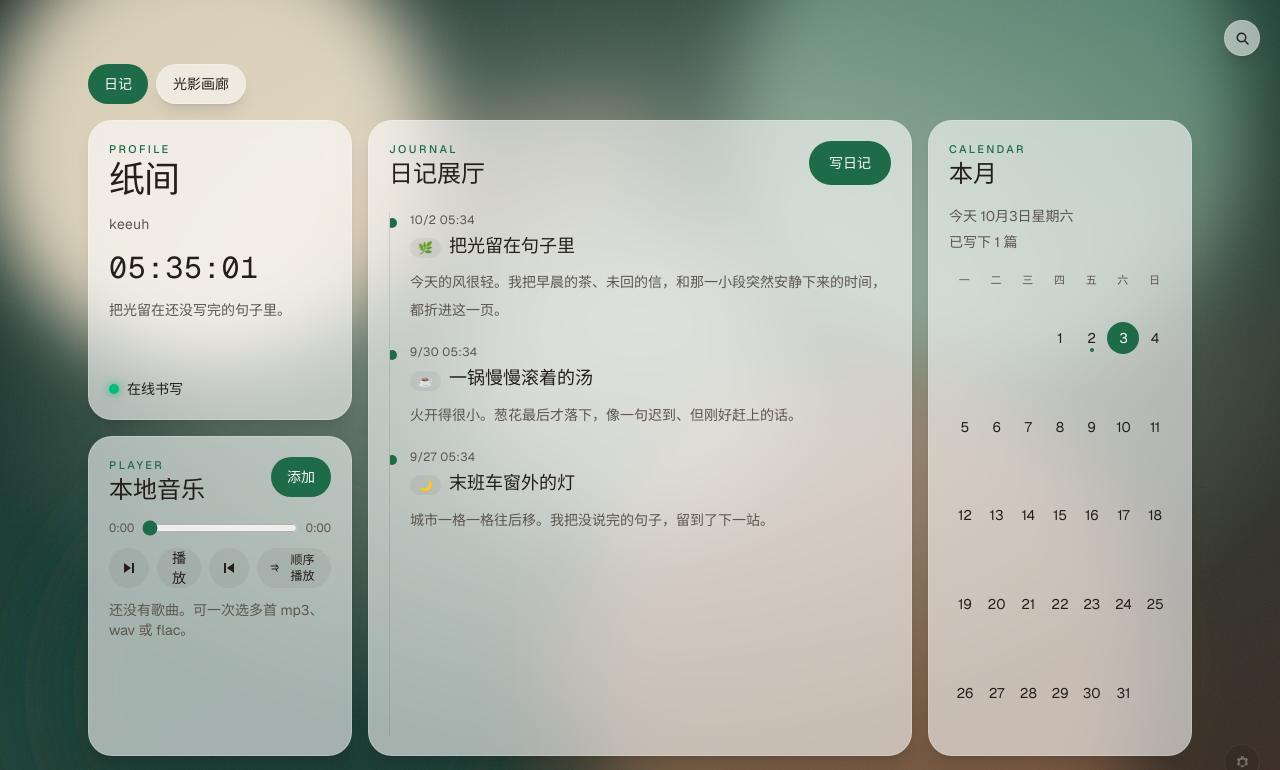
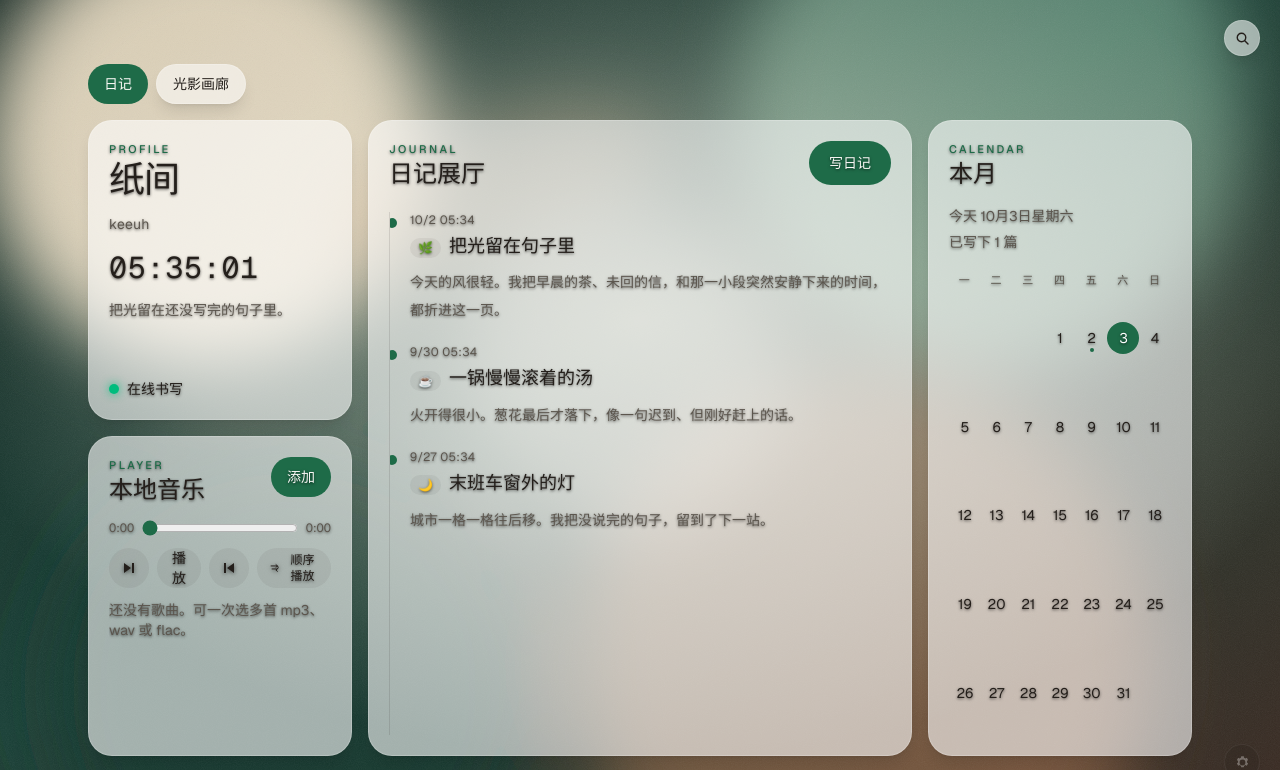
Before and after one commit to yekeeuh-oss/mynet, a Next.js app: page / in a window 1280 px wide. Shown: the top 770 px of the page. Built offline with nearby package versions, Linux system fonts and the light colour scheme.

Commit message:
fix: remove blur and allow crystal clear floating text

```diff
--- a/src/app/globals.css
+++ b/src/app/globals.css
@@ -62,7 +62,19 @@
 
 [data-theme="light"] .glass-shell {
   border-color: rgb(36 31 27 / 0.12);
-  background-color: rgb(255 255 255 / 0.82);
+}
+
+.card-face {
+  backdrop-filter: none;
+  -webkit-backdrop-filter: none;
+}
+
+.card-face :where(h1, h2, h3, p, span, a, button, label, li, summary) {
+  text-shadow: 0 1px 3px rgba(0, 0, 0, 0.6);
+}
+
+.card-face svg:not([role="img"]) {
+  filter: drop-shadow(0 1px 2px rgba(0, 0, 0, 0.6));
 }
 
 body {
--- a/src/app/page.tsx
+++ b/src/app/page.tsx
@@ -1,5 +1,9 @@
 import { BentoDashboard } from "@/components/console/bento-dashboard";
 
 export default function Home() {
-  return <BentoDashboard />;
+  return (
+    <div className="wallpaper-clear">
+      <BentoDashboard />
+    </div>
+  );
 }
--- a/src/components/console/activity-graph.tsx
+++ b/src/components/console/activity-graph.tsx
@@ -43,7 +43,7 @@ export function ActivityGraph() {
   const cells = buildYearCells(year, counts);
 
   return (
-    <section className="glass-shell mt-4 rounded-3xl border border-white/20 bg-white/60 p-5 text-[#241f1b] shadow-lg backdrop-blur-md transition-all duration-300 hover:shadow-2xl">
+    <section className="card-face glass-shell mt-4 rounded-3xl border border-white/20 bg-white/60 p-5 text-[#241f1b] shadow-lg transition-all duration-300 hover:shadow-2xl">
       <div className="flex flex-wrap items-end justify-between gap-3">
         <div>
           <p className="text-[11px] font-medium tracking-[0.22em] text-[#1E6B48]">YEAR</p>
@@ -112,7 +112,7 @@ export function ActivityGraph() {
       </div>
       {tip ? (
         <div
-          className="pointer-events-none fixed z-50 -translate-x-1/2 -translate-y-full rounded-xl border border-white/20 bg-[#1c1917]/85 px-2.5 py-1.5 text-xs text-white shadow-lg backdrop-blur-md"
+          className="pointer-events-none fixed z-50 -translate-x-1/2 -translate-y-full rounded-xl border border-white/20 bg-[#1c1917]/85 px-2.5 py-1.5 text-xs text-white shadow-lg"
           style={{ left: tip.x, top: tip.y - 10 }}
         >
           {tip.text}
--- a/src/components/console/glass-card.tsx
+++ b/src/components/console/glass-card.tsx
@@ -31,6 +31,7 @@ export function GlassCard({ id, anchorId, className, children }: GlassCardProps)
   const [open, setOpen] = useState(false);
   const [draftUrl, setDraftUrl] = useState(skin.imageUrl);
   const [draftOpacity, setDraftOpacity] = useState(skin.opacity);
+  const [draftFrame, setDraftFrame] = useState(skin.hideFrame === true);
   const [resolvedImage, setResolvedImage] = useState("");
   const [liveImage, setLiveImage] = useState("");
   const [error, setError] = useState("");
@@ -41,6 +42,8 @@ export function GlassCard({ id, anchorId, className, children }: GlassCardProps)
   imageRef.current = skin.imageUrl;
 
   const transparency = open ? draftOpacity : skin.opacity;
+  const hideFrame = open ? draftFrame : skin.hideFrame === true;
+  const clear = transparency >= 0.999;
   const whiteAlpha = 1 - transparency;
 
   useEffect(() => {
@@ -85,16 +88,15 @@ export function GlassCard({ id, anchorId, className, children }: GlassCardProps)
     "--accent": accent,
     "--chip": foreground === "#241f1b" ? "rgba(36,31,27,0.06)" : "rgba(255,255,255,0.14)",
     "--line": foreground === "#241f1b" ? "rgba(36,31,27,0.12)" : "rgba(255,255,255,0.22)",
-    backgroundColor: `rgba(255, 255, 255, ${whiteAlpha})`,
-    textShadow:
-      whiteAlpha < 0.55 || hasImage
-        ? "0 1px 2px rgba(0,0,0,0.55), 0 0 1px rgba(255,255,255,0.35)"
-        : "none",
+    backgroundColor: clear ? "rgba(0, 0, 0, 0)" : `rgba(255, 255, 255, ${whiteAlpha})`,
+    borderColor: hideFrame ? "transparent" : clear ? "rgba(255, 255, 255, 0.16)" : undefined,
+    boxShadow: hideFrame ? "none" : clear ? "0 0 12px rgba(255, 255, 255, 0.14)" : undefined,
   } as CSSProperties;
 
   function openEditor() {
     setDraftUrl(skin.imageUrl.startsWith("idb:") || skin.imageUrl.startsWith("data:") ? "" : skin.imageUrl);
     setDraftOpacity(skin.opacity);
+    setDraftFrame(skin.hideFrame === true);
     setError("");
     setOpen(true);
   }
@@ -110,7 +112,7 @@ export function GlassCard({ id, anchorId, className, children }: GlassCardProps)
       imageRef.current = reference;
       setLiveImage(dataUrl);
       setDraftUrl("");
-      setCardSkin(id, { imageUrl: reference, opacity: draftOpacity });
+      setCardSkin(id, { imageUrl: reference, opacity: draftOpacity, hideFrame: draftFrame });
     } catch (reason) {
       setError(
         reason instanceof Error && reason.message === "too-large"
@@ -138,7 +140,20 @@ export function GlassCard({ id, anchorId, className, children }: GlassCardProps)
 
   function commitOpacity(value: number) {
     setDraftOpacity(value);
-    setCardSkin(id, { imageUrl: imageRef.current, opacity: value });
+    setCardSkin(id, {
+      imageUrl: imageRef.current,
+      opacity: value,
+      hideFrame: draftFrame,
+    });
+  }
+
+  function commitFrame(hidden: boolean) {
+    setDraftFrame(hidden);
+    setCardSkin(id, {
+      imageUrl: imageRef.current,
+      opacity: draftOpacity,
+      hideFrame: hidden,
+    });
   }
 
   function saveUrl() {
@@ -154,7 +169,7 @@ export function GlassCard({ id, anchorId, className, children }: GlassCardProps)
     }
     imageRef.current = safe;
     setLiveImage("");
-    setCardSkin(id, { imageUrl: safe, opacity: draftOpacity });
+    setCardSkin(id, { imageUrl: safe, opacity: draftOpacity, hideFrame: draftFrame });
     setOpen(false);
   }
 
@@ -164,7 +179,7 @@ export function GlassCard({ id, anchorId, className, children }: GlassCardProps)
     setLiveImage("");
     setDraftUrl("");
     setResolvedImage("");
-    setCardSkin(id, { imageUrl: "", opacity: draftOpacity });
+    setCardSkin(id, { imageUrl: "", opacity: draftOpacity, hideFrame: draftFrame });
     setOpen(false);
   }
 
@@ -182,7 +197,9 @@ export function GlassCard({ id, anchorId, className, children }: GlassCardProps)
       ) : null}
       <div
         style={tone}
-        className="glass-shell relative flex h-full min-h-0 flex-col overflow-hidden rounded-3xl border border-white/20 text-[var(--fg)] shadow-lg backdrop-blur-md transition-all duration-300 hover:shadow-2xl"
+        className={`card-face glass-shell relative flex h-full min-h-0 flex-col overflow-hidden rounded-3xl border text-[var(--fg)] transition-all duration-300 ${
+          hideFrame || clear ? "border-transparent" : "border-white/20 shadow-lg hover:shadow-2xl"
+        }`}
       >
         {admin ? (
           <button
@@ -200,7 +217,7 @@ export function GlassCard({ id, anchorId, className, children }: GlassCardProps)
       </div>
       {open ? (
         <form
-          className="absolute right-3 top-14 z-30 w-72 rounded-2xl border border-white/20 bg-[#1c1917]/88 p-3 text-white shadow-2xl backdrop-blur-md transition-all duration-300"
+          className="absolute right-3 top-14 z-30 w-72 rounded-2xl border border-white/20 bg-[#1c1917]/92 p-3 text-white shadow-2xl transition-all duration-300"
           onSubmit={(event) => {
             event.preventDefault();
             saveUrl();
@@ -267,7 +284,16 @@ export function GlassCard({ id, anchorId, className, children }: GlassCardProps)
               className="mt-1 w-full accent-[#1E6B48]"
             />
           </label>
-          <p className="mt-1 text-[11px] leading-5 text-white/55">100% 时卡片底色完全透出页面背景。</p>
+          <p className="mt-1 text-[11px] leading-5 text-white/55">
+            100% 时底色完全透明，壁纸保持清晰。
+          </p>
+          <button
+            type="button"
+            onClick={() => commitFrame(!hideFrame)}
+            className={`${quietButtonClass} mt-2 h-9 w-full text-xs text-white/80 hover:bg-white/10`}
+          >
+            {hideFrame ? "显示边框" : "隐藏边框"}
+          </button>
           {error ? <p className="mt-2 text-xs text-red-200">{error}</p> : null}
           <div className="mt-3 flex gap-2">
             <button type="submit" className={`${primaryButtonClass} h-9 px-3 text-xs`}>
--- a/src/components/gallery/gallery-card.tsx
+++ b/src/components/gallery/gallery-card.tsx
@@ -48,7 +48,7 @@ export function GalleryCard({
   }, [photo.mediaId]);
 
   return (
-    <article className="mb-4 break-inside-avoid overflow-hidden rounded-3xl border border-white/20 bg-white/60 shadow-lg backdrop-blur-md transition-all duration-300 hover:shadow-2xl">
+    <article className="card-face mb-4 break-inside-avoid overflow-hidden rounded-3xl border border-white/20 bg-white/60 shadow-lg transition-all duration-300 hover:shadow-2xl">
       <div className="relative">
         {source ? (
           <img src={source} alt={photo.caption || "画廊照片"} className="w-full" />
--- a/src/components/gallery/gallery-screen.tsx
+++ b/src/components/gallery/gallery-screen.tsx
@@ -145,7 +145,7 @@ export function GalleryScreen() {
         }`}
       >
         <SiteNav />
-        <header className="mb-5 rounded-3xl border border-white/20 bg-white/60 p-5 shadow-lg backdrop-blur-md">
+        <header className="card-face mb-5 rounded-3xl border border-white/20 bg-white/60 p-5 shadow-lg">
           <p className="text-[11px] font-medium tracking-[0.22em] text-[#1E6B48]">
             GALLERY
           </p>
@@ -190,13 +190,13 @@ export function GalleryScreen() {
           </div>
         </header>
         {groups.length === 0 ? (
-          <p className="rounded-3xl border border-white/20 bg-white/60 px-5 py-10 text-center text-sm leading-7 text-[#5c564e] shadow-lg backdrop-blur-md">
+          <p className="card-face rounded-3xl border border-white/20 bg-white/60 px-5 py-10 text-center text-sm leading-7 text-[#5c564e] shadow-lg">
             画廊还是空的。拍下一张，或从相册挑一张进来。
           </p>
         ) : (
           groups.map((group, index) => (
             <details key={group.key} open={index === 0} className="mb-6">
-              <summary className="mb-3 inline-flex cursor-pointer rounded-full border border-white/20 bg-white/60 px-4 py-2 text-sm text-[#241f1b] shadow-lg backdrop-blur-md">
+              <summary className="card-face mb-3 inline-flex cursor-pointer rounded-full border border-white/20 bg-white/60 px-4 py-2 text-sm text-[#241f1b] shadow-lg">
                 {group.label} · {group.photos.length} 张
               </summary>
               <div className="columns-1 gap-4 sm:columns-2 lg:columns-3">
--- a/src/lib/storage.ts
+++ b/src/lib/storage.ts
@@ -19,7 +19,7 @@ const keys = {
 const ambienceIds: AmbienceId[] = ["rain", "hearth", "tide", "link"];
 
 function emptySkin(): CardSkin {
-  return { imageUrl: "", opacity: 0.4 };
+  return { imageUrl: "", opacity: 0.4, hideFrame: false };
 }
 
 export function defaultSettings(): Settings {
@@ -125,7 +125,7 @@ function parseSkin(value: unknown): CardSkin {
       ? Math.min(1, Math.max(0, value.opacity))
       : fallback.opacity;
   const imageUrl = typeof value.imageUrl === "string" ? value.imageUrl : "";
-  return { imageUrl, opacity };
+  return { imageUrl, opacity, hideFrame: value.hideFrame === true };
 }
 
 function parseSettings(value: unknown): Settings {
--- a/src/lib/types.ts
+++ b/src/lib/types.ts
@@ -17,6 +17,7 @@ export type CardId =
 export type CardSkin = {
   imageUrl: string;
   opacity: number;
+  hideFrame?: boolean;
 };
 
 export type DiaryEntry = {
```
